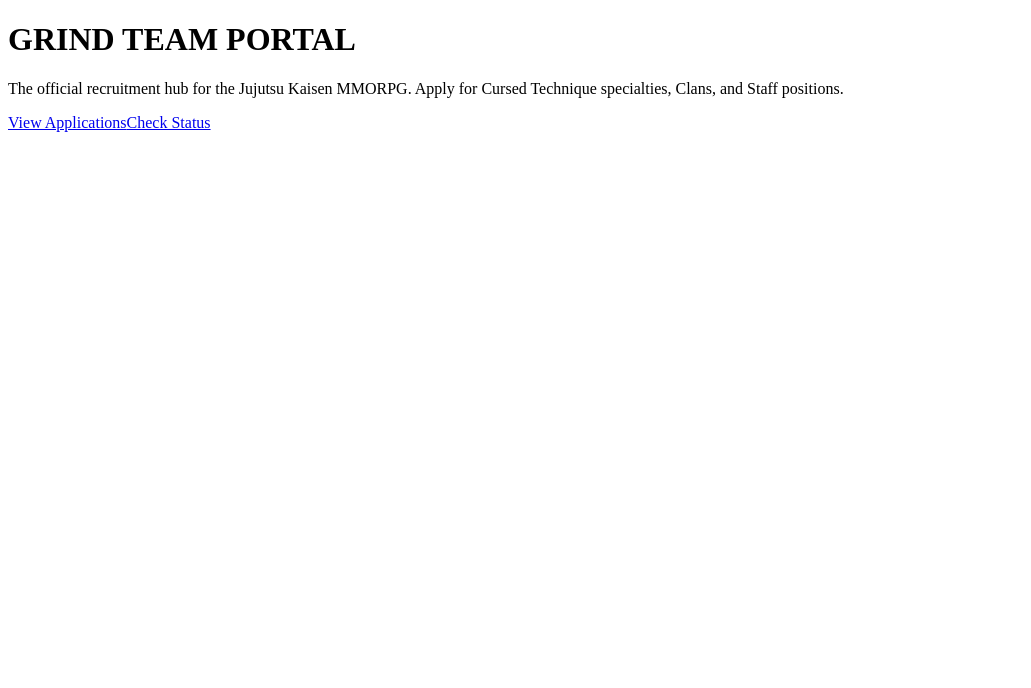
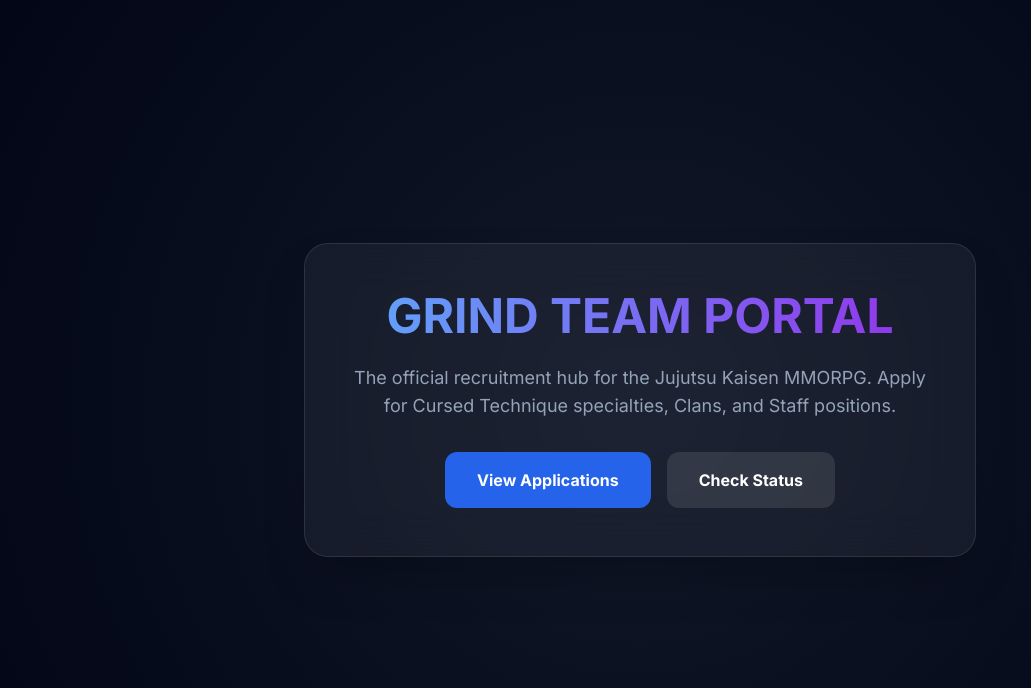
Before and after one commit to knoxfounder9-spec/web-app, a Next.js app: page / in a window 1280 px wide. Shown: the top 688 px of the page, without its empty margins (0-1031 px from the left). Built offline with nearby package versions, Linux system fonts and the light colour scheme.

Commit message:
Update layout.js

```diff
--- a/src/app/layout.js
+++ b/src/app/layout.js
@@ -1,14 +1,16 @@
-export const metadata = {
-  title: 'Grind Team Portal',
-  description: 'Discord Recruitment System',
-}
+import "./globals.css"; // The relative path must be correct
+import { Inter } from "next/font/google";
+
+const inter = Inter({ subsets: ["latin"] });
 
 export default function RootLayout({ children }) {
   return (
-    <html lang="en">
-      <body className="bg-slate-950 text-white">
+    <html lang="en" className="dark">
+      <body className={`${inter.className} antialiased`}>
+        {/* Ambient Glow Background */}
+        <div className="fixed inset-0 -z-10 bg-[radial-gradient(circle_at_50%_50%,rgba(17,24,39,1)_0%,rgba(2,6,23,1)_100%)]" />
         {children}
       </body>
     </html>
-  )
+  );
 }
```
